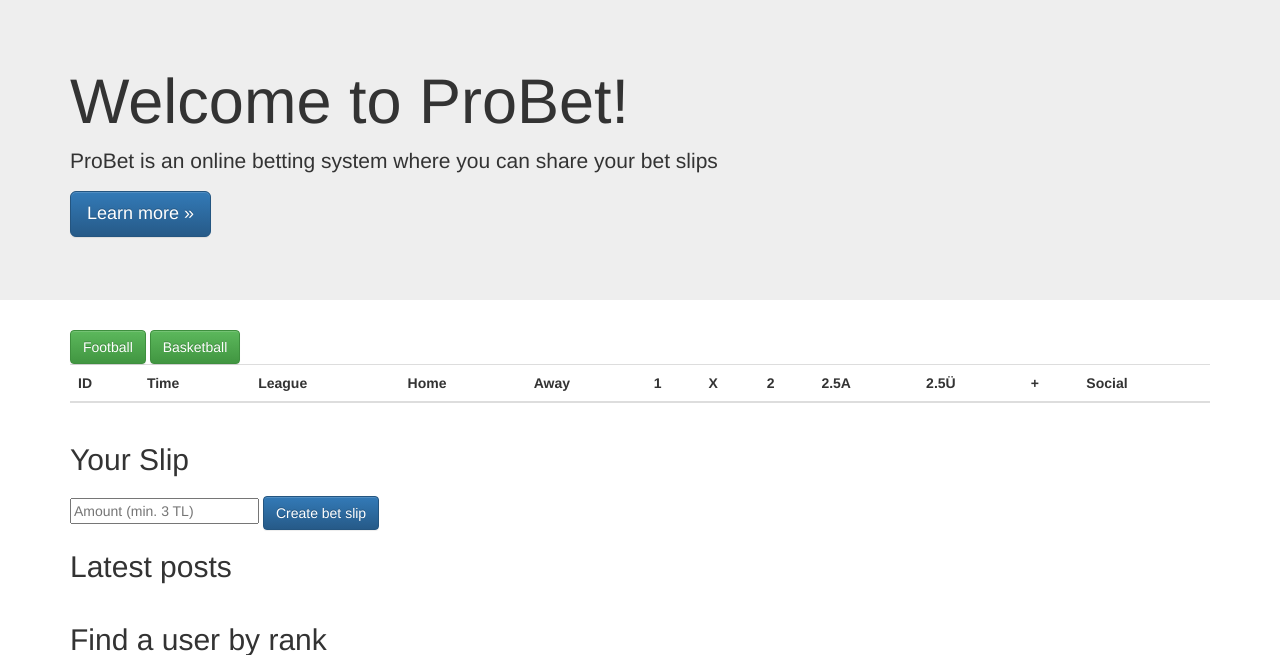
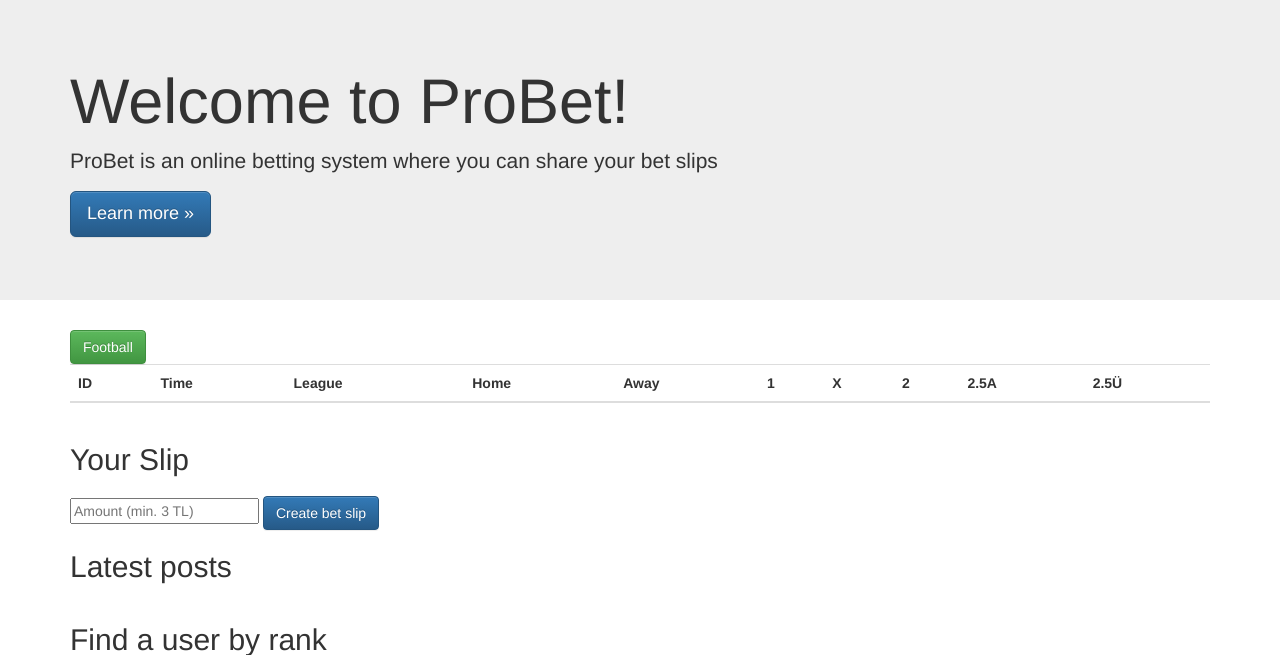
Before and after one commit to ayberktecimer/Probet, a Django app: template templates/frontend/index.html in a window 1280 px wide. Shown: the part 51-706 px from the top of the page. Run offline with Django 3.2, Linux system fonts and the light colour scheme; the template is opened without the code that fills it, so the values that code supplies are empty; some libraries are stand-ins or nearby versions.

Commit message:
Table fixed

```diff
--- a/templates/frontend/index.html
+++ b/templates/frontend/index.html
@@ -42,23 +42,21 @@
 					"games": []
 				};
 
+
 				function showFootballTable() {
 					$("table thead").empty();
-					$("table thead").append("<tr><th scope='col'>ID</th><th scope='col'>Time</th><th scope='col'>League</th><th scope='col'>Home</th><th scope='col'>Away</th><th scope='col'>1</th><th scope='col'>X</th><th scope='col'>2</th><th scope='col'>2.5A</th><th scope='col'>2.5Ü</th><th scope='col'>+</th><th scope='col'>Social</th></tr>");
+					$("table thead").append("<tr><th scope='col'>ID</th><th scope='col'>Time</th><th scope='col'>League</th><th scope='col'>Home</th><th scope='col'>Away</th><th scope='col'>1</th><th scope='col'>X</th><th scope='col'>2</th><th scope='col'>2.5A</th><th scope='col'>2.5Ü</th></tr>");
 					$("table tbody").empty();
+
 					{% for game, values in gamesAndOdds.items %}
 						var oddType = "MS1";
-						var html = "<tr> <th scope='col'>" + '{{  values.info.gameId }}' + "</th><td scope='col'>{{  values.info.startTime }}</td><td scope='col'>{{  values.info.league }}</td><td scope='col'>" + '{{ values.info.homeName }}' + "</td><td scope='col'>" + '{{ values.info.awayName }}' + "</td><td scope='col'><a onclick='addOddtoBetSlip({{  values.odds.MS1 }},\"" + oddType + "\", {{  values.info.gameId }})' id='footballButton'>{{  values.odds.MS1 }}</a></td><td scope='col'>" + '{{ values.odds.MS0 }}' + "</td><td scope='col'>{{ values.odds.MS2 }}</td><td scope='col'>{{ values.odds.U25 }}</td><td scope='col'>{{ values.odds.A25 }}</td><td scope='col'>Hell</td><td scope='col'>Social</td></tr>";
+						var oddType1 = "MS0";
+						var oddType2 = "MS2";
+						var oddType3 = "2.5A";
+						var oddType4 = "2.5U";
+						var html = "<tr><th scope='col'>" + '{{  values.info.gameId }}' + "</th><td scope='col'>{{  values.info.startTime }}</td><td scope='col'>{{  values.info.league }}</td><td scope='col'>" + '{{ values.info.homeName }}' + "</td><td scope='col'>" + '{{ values.info.awayName }}' + "</td><td scope='col'><a onclick='addOddtoBetSlip({{  values.odds.MS1 }},\"" + oddType + "\", {{  values.info.gameId }})' id='footballButton'>{{  values.odds.MS1 }}</a></td><td scope='col'><a onclick='addOddtoBetSlip({{  values.odds.MS0 }},\"" + oddType1 + "\", {{  values.info.gameId }})' id='footballButton'>{{  values.odds.MS0 }}</a></td>    <td scope='col'><a onclick='addOddtoBetSlip({{  values.odds.MS2 }},\"" + oddType2 + "\", {{  values.info.gameId }})' id='footballButton'>{{  values.odds.MS2 }}</a></td>    <td scope='col'><a onclick='addOddtoBetSlip({{  values.odds.A25 }},\"" + oddType3 + "\", {{  values.info.gameId }})' id='footballButton'>{{  values.odds.A25 }}</a></td>   <td scope='col'><a onclick='addOddtoBetSlip({{  values.odds.U25 }},\"" + oddType4 + "\", {{  values.info.gameId }})' id='footballButton'>{{  values.odds.U25 }}</a></td>";
 						$("table tbody").append(html);
 					{% endfor %}
-				}
-
-				function showBasketballTable() {
-					$("table thead").empty();
-					$("table thead").append("<tr><th scope='col'>ID</th><th scope='col'>Time</th><th scope='col'>League</th><th scope='col'>Home</th><th scope='col'>Away</th><th scope='col'>1</th><th scope='col'>X</th><th scope='col'>2</th><th scope='col'>2.5A</th><th scope='col'>2.5Ü</th><th scope='col'>+</th><th scope='col'>Social</th></tr>");
-					$("table tbody").empty();
-					$("table tbody").append(" <tr> <th scope='col'>161</th><td scope='col'>18.00</td><td scope='col'>NBA</td><td scope='col'>Los Angeles Lakers</td><td scope='col'>Miami Heat</td><td scope='col'>3.05</td><td scope='col'>2.60</td><td scope='col'>2.05</td><td scope='col'>1.30</td><td scope='col'>2.30</td><td scope='col'>+38</td><td scope='col'>Social</td></tr> ");
-
 				}
 			</script>
 
@@ -76,19 +74,12 @@
 					<th scope="col">2</th>
 					<th scope="col">2.5A</th>
 					<th scope="col">2.5Ü</th>
-					<th scope="col">+</th>
-					<th scope="col">Social</th>
 				</tr>
 				</thead>
 				<tbody>
 				<a>
 					<button onclick="showFootballTable()" type="button" class="btn btn-success" id="footballButton">
 						Football
-					</button>
-				</a>
-				<a>
-					<button onclick="showBasketballTable()" type="button" class="btn btn-success" id="basketballButton">
-						Basketball
 					</button>
 				</a>
 				</tbody>
@@ -98,7 +89,7 @@
 	<script>
 		function addOddtoBetSlip(oddAmount, oddType, gameId) {
 			var container = $('#appendHere');
-			container.append("<li class='list-group-item'><a href=''>Akhmat Grozny - CSKA Moskova</a> <a>   <button onclick ='removeOdd()' type='button' class='btn btn-danger' id='removeOddButton'>Remove </button>    </a>  <br/>" + oddAmount + gameId + oddType + "</li> ");
+			container.append("<li class='list-group-item'>" + "<strong>Game ID:</strong> " + gameId + " " + "<strong>Odd Amount:</strong> " + oddAmount + " " + " " + "<strong>Odd Type:</strong> " + oddType + "</li> ");
 			slip.games.push({
 				"gameId": gameId,
 				"oddType": oddType
```
